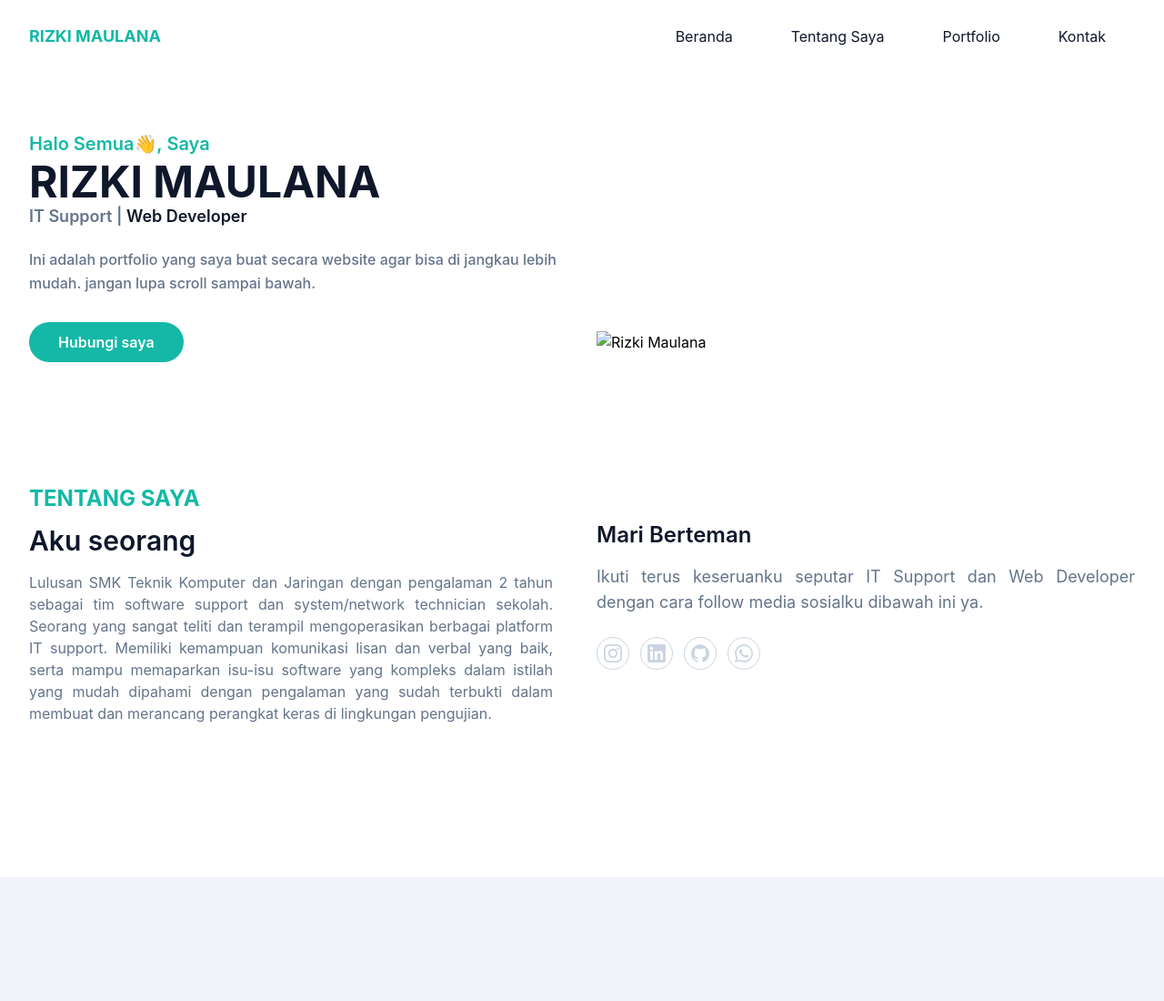
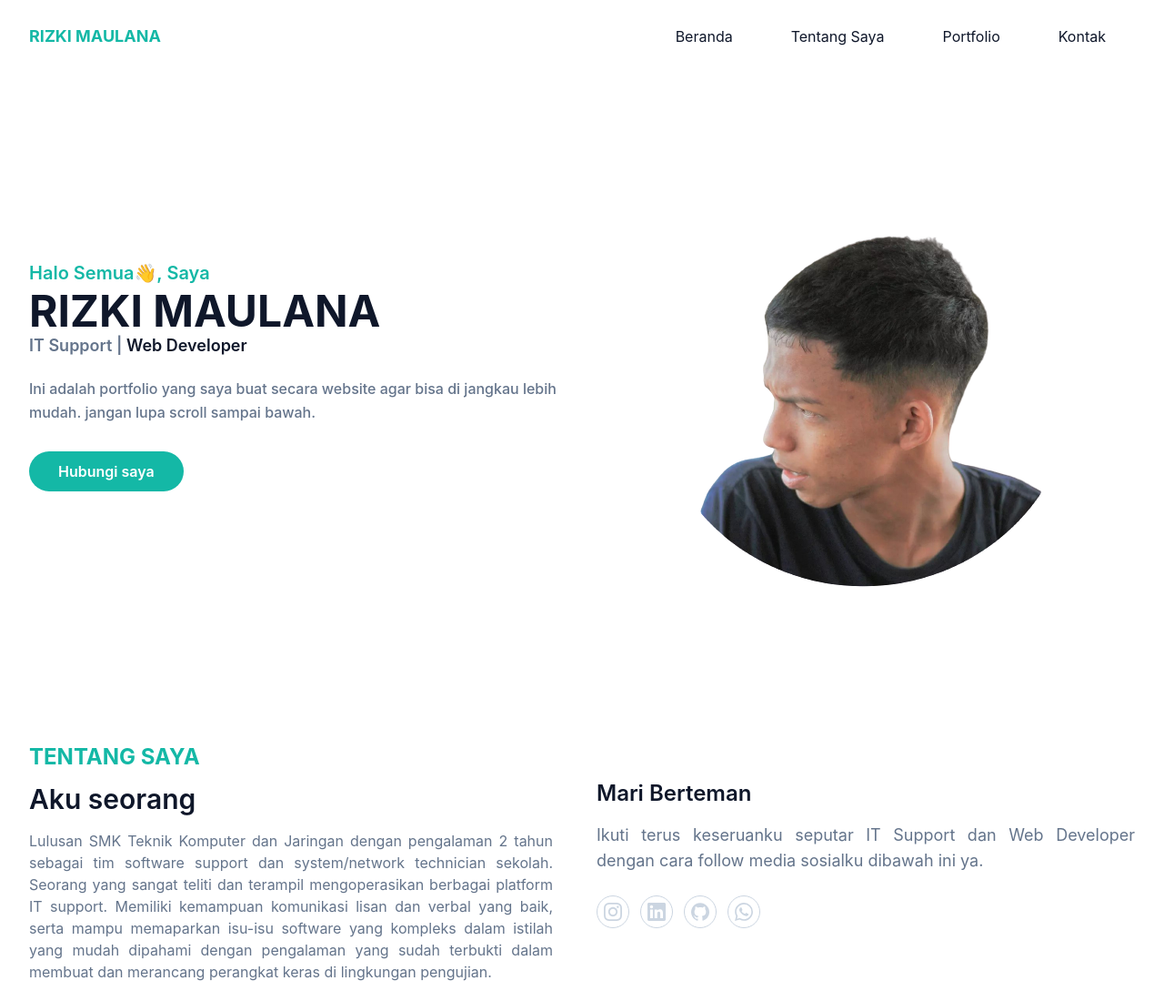
Before and after one commit to ulmauull/ulmauull.portfolio, a website: page index.html in a window 1280 px wide. Shown: the top 1100 px of the page at 91% size. Drawn offline with Linux system fonts and the light colour scheme; the site is published under a folder, as on GitHub Pages, so addresses that start at the root find nothing.

Commit message:
Update index.html

```diff
--- a/index.html
+++ b/index.html
@@ -60,7 +60,7 @@
           </div>
           <div class="w-full self-end px-4 lg:w-1/2">
             <div class="relative mt-14 lg:mt-9 lg:right-0">
-              <img src="/dist/img/pict3.png" alt="Rizki Maulana " class="max-w-full mx-auto" />
+              <img src="dist/img/pict3.png" alt="Rizki Maulana" class="max-w-full mx-auto" />
             </div>
           </div>
         </div>
```
